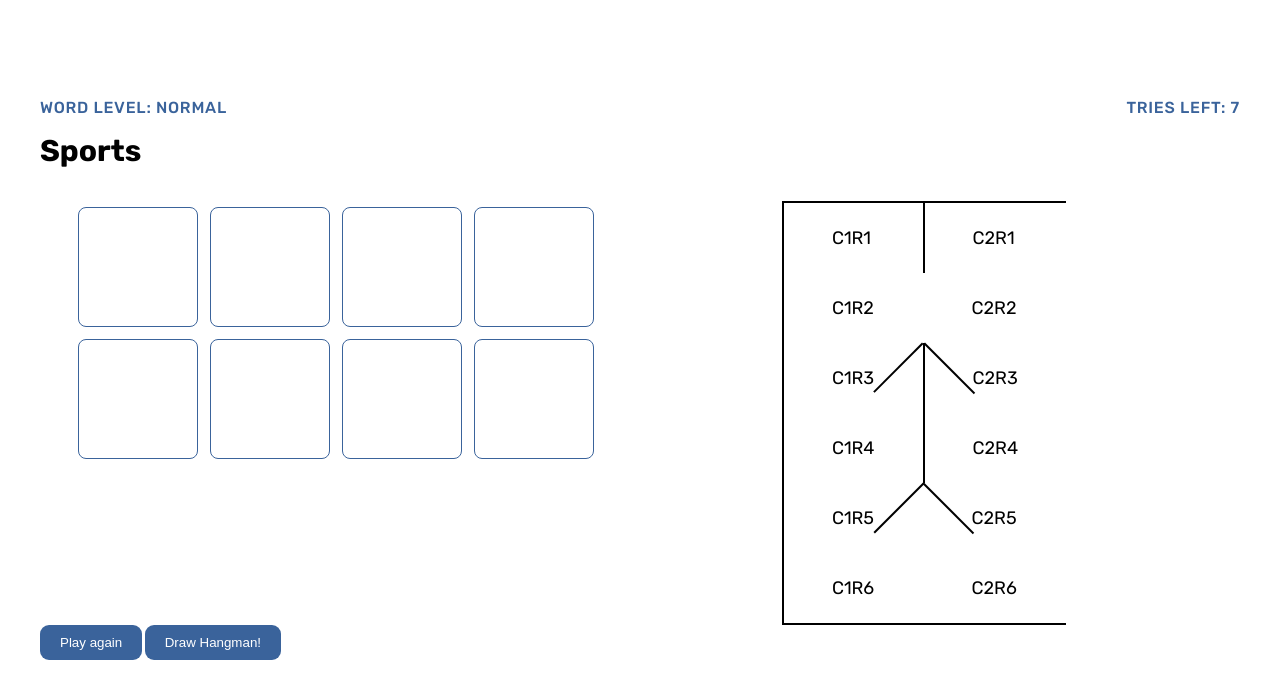
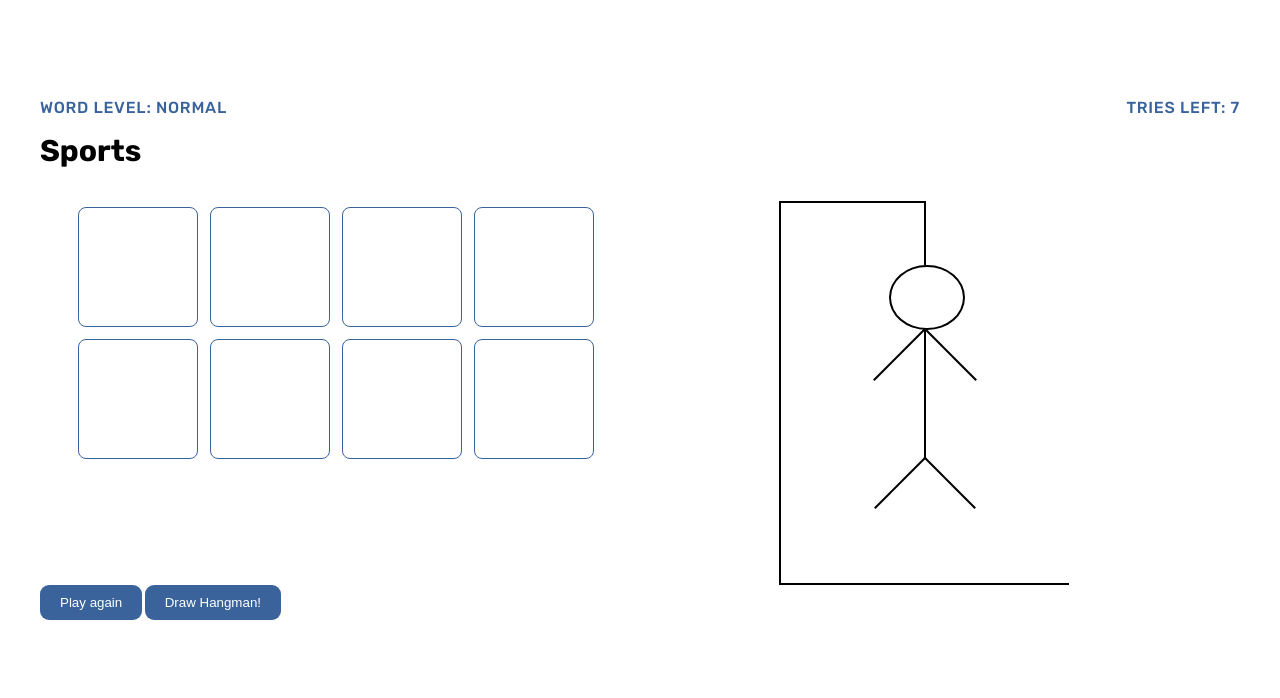
Before and after one commit to AhmedAWM/GA-Project-1, a plain HTML site: page game.html in a window 1280 px wide. Both pictures are taken after a click on the button "Draw Hangman!". Shown: the part 94-792 px from the top of the page. Drawn offline with Linux system fonts and the light colour scheme; a web font is replaced by a local one.

Commit message:
Project 1

```diff
--- a/css/general.css
+++ b/css/general.css
@@ -20,7 +20,8 @@ body {
 
 /* Reusable classes */
 
-.container, .game {
+.container,
+.game {
   max-width: 120rem;
   margin: 0 auto;
   padding: 0 3.2rem;
@@ -60,23 +61,30 @@ body {
 
 /* Hangman parts */
 .rope {
-
 }
 
 .figure-head {
-
+  position: relative;
+  height: 96%;
+  width: 50%;
+  border: 0.2rem solid #000000;
+  border-radius: 100%;
+  left: 75%;
 }
 
 .figure-body {
-
 }
 
-.left-arm, .right-arm, .left-leg, .right-leg {
+.left-arm,
+.right-arm,
+.left-leg,
+.right-leg {
   position: relative; /* Position of the line is relative to the parent, not to the whole page */
 }
 
-.left-arm::after, .left-leg::after {
-  content: '';
+.left-arm::after,
+.left-leg::after {
+  content: "";
   height: 2px;
   width: 50%;
   background-color: black;
@@ -87,8 +95,9 @@ body {
   transform-origin: 1px 1px;
 }
 
-.right-arm::after, .right-leg::after {
-  content: '';
+.right-arm::after,
+.right-leg::after {
+  content: "";
   height: 2px;
   width: 50%;
   background-color: black;
--- a/css/style.css
+++ b/css/style.css
@@ -99,9 +99,9 @@ Button: #3a639b
 }
 
 .letters input {
-  box-sizing: border-box;          /* ---------------------------------------------------------------------------------------------------- */
-  -moz-box-sizing: border-box;     /* This will make the border inside the div, so it will not mess up the look, for all types of browsers */
-  -webkit-box-sizing: border-box;  /* ---------------------------------------------------------------------------------------------------- */
+  box-sizing: border-box;
+  -moz-box-sizing: border-box;
+  -webkit-box-sizing: border-box;
   width: 12rem;
   height: 12rem;
   text-align: center;
@@ -126,7 +126,8 @@ Button: #3a639b
   justify-content: center;
 }
 
-.c1, .c2 {
+.c1,
+.c2 {
   display: flex;
   flex-direction: column;
 }
@@ -136,35 +137,22 @@ Button: #3a639b
 }
 
 .cell {
-  padding: 2.4rem 4.8rem;
+  height: 6.4rem;
+  width: 14.4rem;
+
+  /* This will make the border inside the div, so it will not mess up the look, for all types of browsers */
+  box-sizing: border-box;
+  -moz-box-sizing: border-box;
+  -webkit-box-sizing: border-box;
+  /* ---------------------------------------------------------------------------------------------------- */
 }
 
-.c1-r1, .c2-r1 {
+.c1-r1 {
   border-top: 0.2rem solid #000000;
 }
 
-/* .c1-r1 {
-  border-right: 0.1rem solid #000000;
-} */
-
-/* .c2-r1 {
-  border-left: 0.1rem solid #000000;
-} */
-
-/* .c1-r3, .c1-r4 {
-  border-right: 0.1rem solid #000000;
-}
-
-.c2-r3, .c2-r4 {
-  border-left: 0.1rem solid #000000;
-} */
-
-
-
-
-
-
-.c1-r6, .c2-r6 {
+.c1-r6,
+.c2-r6 {
   border-bottom: 0.2rem solid #000000;
 }
 
--- a/game.html
+++ b/game.html
@@ -38,9 +38,7 @@
           <li><a href="#" class="main-nav-link">About</a></li>
           <li><a href="#" class="main-nav-link">Contact</a></li>
           <li>
-            <a href="./game.html" class="main-nav-link box-button"
-              >Play now</a
-            >
+            <a href="./game.html" class="main-nav-link box-button">Play now</a>
           </li>
         </ul>
       </nav>
@@ -63,29 +61,36 @@
             <div class="figure-container">
               <div class="c1">
                 <!-- First column -->
-                <div class="c1-r1 cell">C1R1</div>
-                <div class="c1-r2 cell"><div>C1R2</div></div>
-                <div class="c1-r3 cell">C1R3</div>
-                <div class="c1-r4 cell">C1R4</div>
-                <div class="c1-r5 cell">C1R5</div>
-                <div class="c1-r6 cell">C1R6</div>
+                <div class="c1-r1 cell"></div>
+                <div class="c1-r2 cell">
+                  <div class="c1-r2-sub"></div>
+                </div>
+                <div class="c1-r3 cell"></div>
+                <div class="c1-r4 cell"></div>
+                <div class="c1-r5 cell"></div>
+                <div class="c1-r6 cell"></div>
               </div>
 
               <div class="c2">
                 <!-- Second column -->
-                <div class="c2-r1 cell">C2R1</div>
-                <div class="c2-r2 cell"><div>C2R2</div></div>
-                <div class="c2-r3 cell">C2R3</div>
-                <div class="c2-r4 cell">C2R4</div>
-                <div class="c2-r5 cell">C2R5</div>
-                <div class="c2-r6 cell">C2R6</div>
+                <div class="c2-r1 cell"></div>
+                <div class="c2-r2 cell"><div></div></div>
+                <div class="c2-r3 cell"></div>
+                <div class="c2-r4 cell"></div>
+                <div class="c2-r5 cell"></div>
+                <div class="c2-r6 cell"></div>
               </div>
             </div>
           </div>
         </div>
 
-        <button class="box-button no-shadow-button" id="play-again-button">Play again</button>
-        <button class="box-button no-shadow-button" id="draw-hangman">Draw Hangman!</button> <!-- For testing only -->
+        <button class="box-button no-shadow-button" id="play-again-button">
+          Play again
+        </button>
+        <button class="box-button no-shadow-button" id="draw-hangman">
+          Draw Hangman!
+        </button>
+        <!-- For testing only -->
       </section>
     </main>
   </body>
--- a/js/script.js
+++ b/js/script.js
@@ -4,21 +4,22 @@ const randomWord = level[Math.floor(Math.random() * level.length)]; // Get rando
 const wordLevelTextElement = document.querySelector(".word-level-text");
 const wordTypeElement = document.querySelector("#word-type");
 const triesCountElement = document.querySelector("#tries");
-const lettersDivElement = document.querySelector('.letters');
-const playAgainButtonElement = document.querySelector('#play-again-button');
-const hangmanButtonElement = document.querySelector('#draw-hangman'); // Hangman draw button for testing
+const lettersDivElement = document.querySelector(".letters");
+const playAgainButtonElement = document.querySelector("#play-again-button");
+const hangmanButtonElement = document.querySelector("#draw-hangman"); // Hangman draw button for testing
 
 // Hangman figure elements (as for the rope or body, no need for element constants)
-const ropeElement1 = document.querySelector('.c1-r1');
-const ropeElement2 = document.querySelector('.c2-r1');
-const bodyElement1 = document.querySelector('.c1-r3');
-const bodyElement2 = document.querySelector('.c2-r3');
-const bodyElement3 = document.querySelector('.c1-r4');
-const bodyElement4 = document.querySelector('.c2-r4');
-const leftArmElement = document.querySelector('.c1-r3');
-const rightArmElement = document.querySelector('.c2-r3');
-const leftLegElement = document.querySelector('.c1-r5');
-const rightLegElement = document.querySelector('.c2-r5');
+const ropeElement1 = document.querySelector(".c1-r1");
+const ropeElement2 = document.querySelector(".c2-r1");
+const headElement = document.querySelector(".c1-r2-sub");
+const bodyElement1 = document.querySelector(".c1-r3");
+const bodyElement2 = document.querySelector(".c2-r3");
+const bodyElement3 = document.querySelector(".c1-r4");
+const bodyElement4 = document.querySelector(".c2-r4");
+const leftArmElement = document.querySelector(".c1-r3");
+const rightArmElement = document.querySelector(".c2-r3");
+const leftLegElement = document.querySelector(".c1-r5");
+const rightLegElement = document.querySelector(".c2-r5");
 
 // -------------------------- Variables -------------------------- //
 let randomWordIndex = Math.floor(Math.random() * level.length); // Get random index for the level difficulty
@@ -35,17 +36,20 @@ let isLoser = false;
 init();
 
 // Getting a random word with random level
-if (randomWordIndex === 0) { // Easy
+if (randomWordIndex === 0) {
+  // Easy
   wordLevelTextElement.textContent = "word level: easy";
   wordTypeElement.textContent = easyWord.type;
   putLetters(easyWord.word.length); // Call the function responsible of displaying the amount of letters depending on the word length
   console.log(easyWord.word); // Display the word in colsole for testing purposes
-} else if (randomWordIndex === 1) { // Normal
+} else if (randomWordIndex === 1) {
+  // Normal
   wordLevelTextElement.textContent = "word level: normal";
   wordTypeElement.textContent = normalWord.type;
   putLetters(normalWord.word.length); // Call the function responsible of displaying the amount of letters depending on the word length
   console.log(normalWord.word); // Display the word in colsole for testing purposes
-} else { // Hard
+} else {
+  // Hard
   wordLevelTextElement.textContent = "word level: hard";
   wordTypeElement.textContent = hardWord.type;
   putLetters(hardWord.word.length); // Call the function responsible of displaying the amount of letters depending on the word length
@@ -55,10 +59,13 @@ if (randomWordIndex === 0) { // Easy
 // ----------------------- Event Listeners ----------------------- //
 // Checking of the letter entered is correct or not with keypress event listener
 letterInputsElements.forEach((letter) => {
-  letter.addEventListener("input", (event) => { // When pressing a letter it should check if the letter is correct or not
-    if(letter.value === '') { // When the player deletes a wrong letter
+  letter.addEventListener("input", (event) => {
+    // When pressing a letter it should check if the letter is correct or not
+    if (letter.value === "") {
+      // When the player deletes a wrong letter
       console.log("Nothing there!");
-    } else if(letter.value === 'h') { // When the user puts a correct letter it should disable that field to lock the correct answer
+    } else if (letter.value === "h") {
+      // When the user puts a correct letter it should disable that field to lock the correct answer
       letter.disabled = true;
       console.log("That's correct!");
     } else {
@@ -68,29 +75,37 @@ letterInputsElements.forEach((letter) => {
   });
 
   // Play again button will refresh the page so the player gets a new word
-  playAgainButtonElement.addEventListener('click', () => {
+  playAgainButtonElement.addEventListener("click", () => {
     window.location.reload();
   });
 
   // Testing how to draw a hangman button
-  hangmanButtonElement.addEventListener('click', () => {
-    ropeElement1.classList.add('border-right');
-    ropeElement2.classList.add('border-left');
-    leftArmElement.classList.add('left-arm');
-    rightArmElement.classList.add('right-arm');
-    leftLegElement.classList.add('left-leg');
-    rightLegElement.classList.add('right-leg');
-    bodyElement1.classList.add('border-right');
-    bodyElement2.classList.add('border-left');
-    bodyElement3.classList.add('border-right');
-    bodyElement4.classList.add('border-left');
+  hangmanButtonElement.addEventListener("click", () => {
+    // Rope
+    ropeElement1.classList.add("border-right");
+    ropeElement2.classList.add("border-left");
+
+    // Head
+    headElement.classList.add("figure-head");
+
+    // Body
+    bodyElement1.classList.add("border-right");
+    bodyElement2.classList.add("border-left");
+    bodyElement3.classList.add("border-right");
+    bodyElement4.classList.add("border-left");
+
+    // Left arm
+    leftArmElement.classList.add("left-arm");
+
+    // Right arm
+    rightArmElement.classList.add("right-arm");
+
+    // Left leg
+    leftLegElement.classList.add("left-leg");
+
+    // Right leg
+    rightLegElement.classList.add("right-leg");
   });
-
-  // if(checkWinner()) {
-  //   console.log("There is a winner");
-  // } else {
-  //   console.log("There is no winner yet");
-  // }
 });
 
 // -------------------------- Functions -------------------------- //
@@ -100,24 +115,25 @@ function init() {
 }
 
 function putLetters(wordLength) {
-  for(let i = 0; i < wordLength; ++i) {
-    const letterElement = document.createElement('input'); // Creating an input element for each letter
-    letterElement.setAttribute('type', 'text'); // Setting the attribute to type 'text'
-    letterElement.setAttribute('id', `${i}`) // Each letter index set as an id
-    letterElement.setAttribute('maxLength', '1'); // Each letter has a maximum number of characters set to 1 only
+  for (let i = 0; i < wordLength; ++i) {
+    const letterElement = document.createElement("input"); // Creating an input element for each letter
+    letterElement.setAttribute("type", "text"); // Setting the attribute to type 'text'
+    letterElement.setAttribute("id", `${i}`); // Each letter index set as an id
+    letterElement.setAttribute("maxLength", "1"); // Each letter has a maximum number of characters set to 1 only
     lettersDivElement.appendChild(letterElement); // Add the letter to the 'letters' div
   }
 
-  letterInputsElements = document.querySelectorAll('input'); // Get all the letter input elements
+  letterInputsElements = document.querySelectorAll("input"); // Get all the letter input elements
   console.log();
 }
 
 function updateTries(triesLeft) {
-  if(triesCount === 0) {
+  // A function to update tries counter
+  if (triesCount === 0) {
     // Loser
     letterInputsElements.forEach((input) => {
       input.disabled = true;
-      input.style.border = '0.3rem solid red';
+      input.style.border = "0.3rem solid red";
     });
   }
 
```
